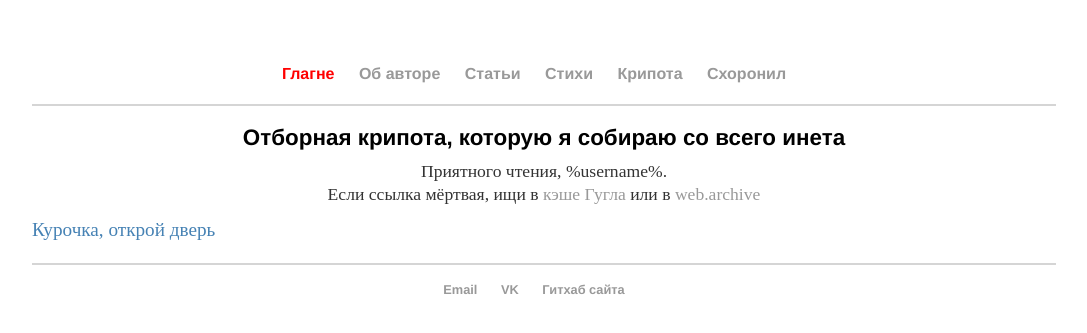
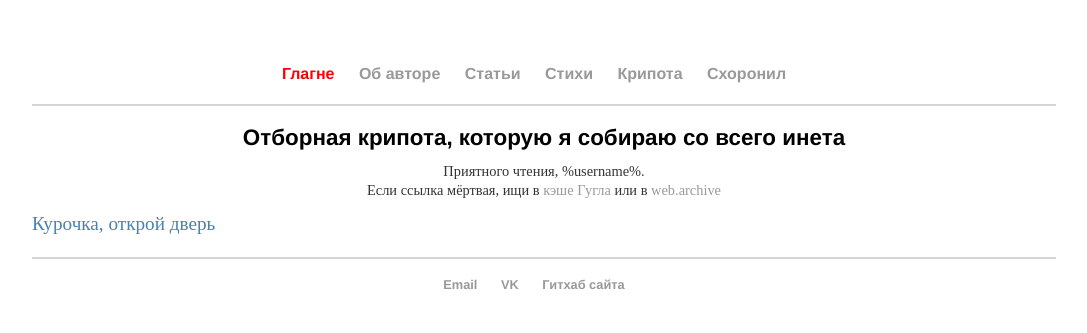
Before and after one commit to G0DMD/G0DMD.github.io, a Jekyll site: the page built from creepy/index.html, in a window 1280 px wide. Shown: the top 333 px of the page, without its empty margins (96-1183 px from the left). Built offline with Jekyll 4.4.1, drawn with Linux system fonts in a browser that asks for light colours.

Commit message:
Update main.css

```diff
--- a/css/main.css
+++ b/css/main.css
@@ -54,7 +54,7 @@ p.p1 {
 }
 
 p.p2 {
-    font-size: 1.1em;
+    font-size: 0.9em;
     line-height: 0.3em;
     text-align: center;
 }
```
